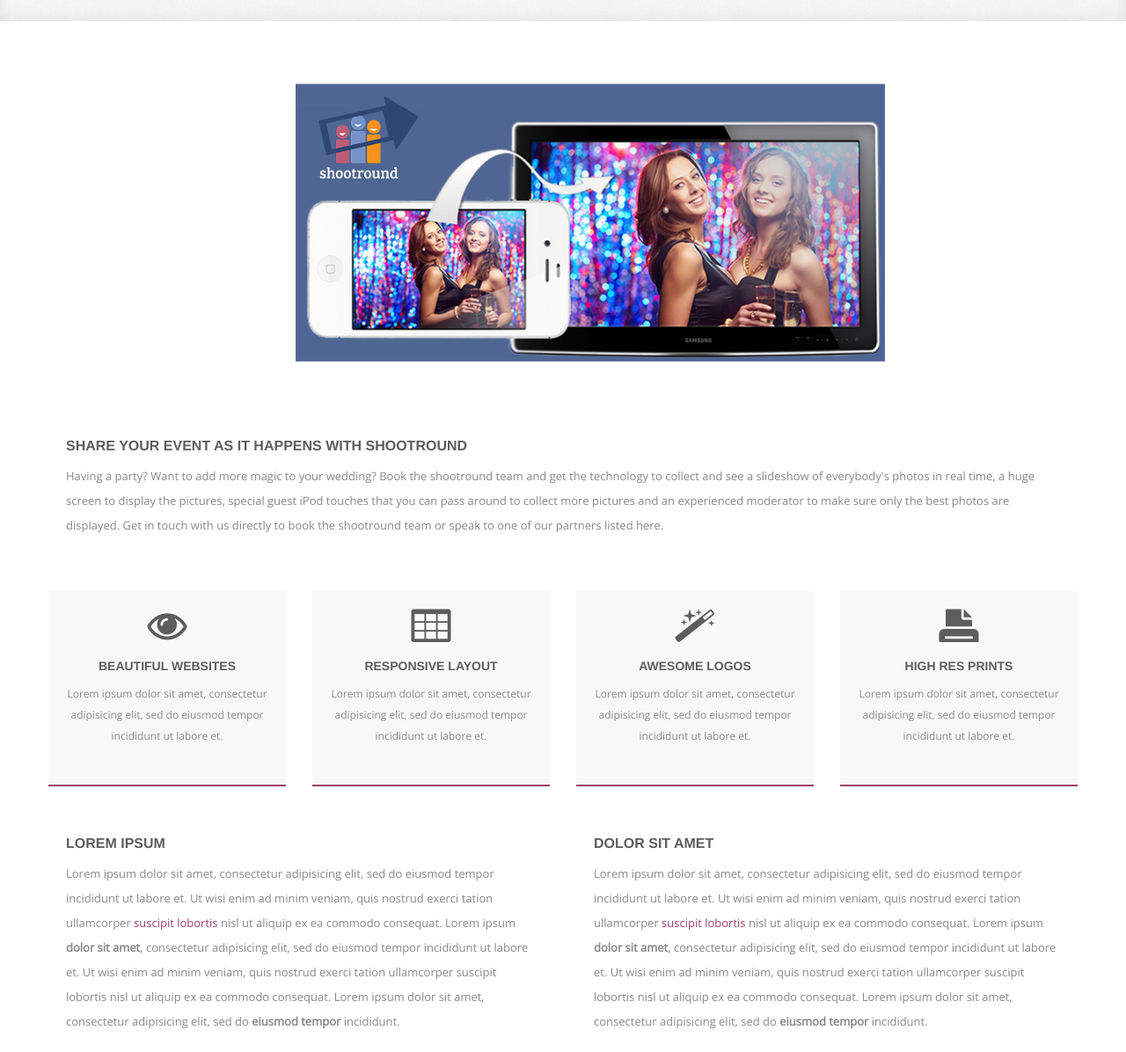
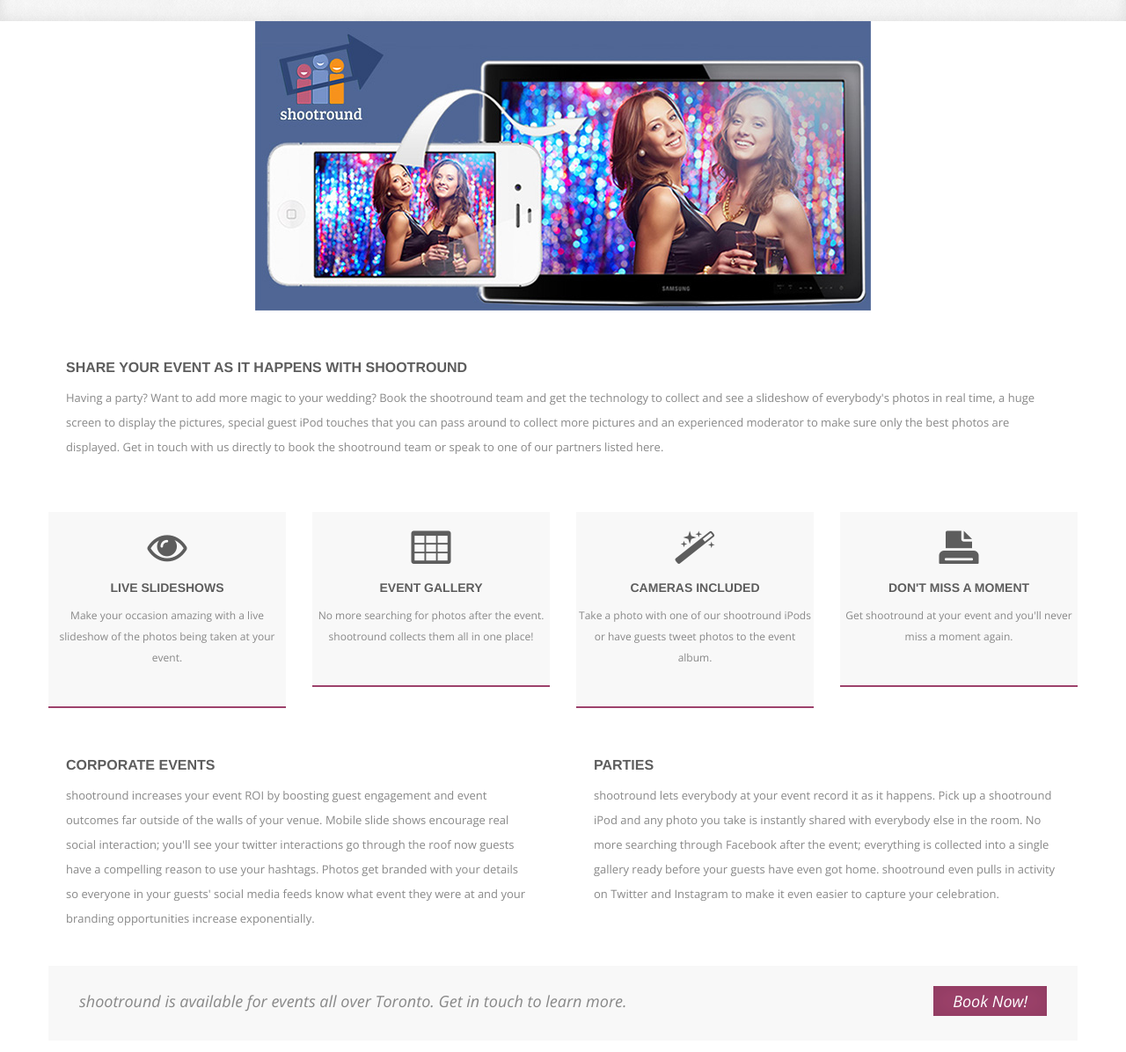
Before and after one commit to shootround/Interact, a plain HTML site: page andia-agency/shootround.html in a window 1280 px wide. Shown: the part 204-1400 px from the top of the page at 88% size. Drawn offline with nearby package versions, Linux system fonts and the light colour scheme; some packages are replaced by stand-ins of ours; a web font is replaced by a local one.

```diff
--- a/andia-agency/assets/css/style.css
+++ b/andia-agency/assets/css/style.css
@@ -41,8 +41,8 @@ strong { font-weight: bold; }
 /* -- Image CSS (More of Isaac's custom Css) --- */
 
 .image {
-    margin-top: 15px;
-    margin-bottom: 15px;
+    margin-top: 45px;
+    margin-bottom: 45px;
     border: 6px solid #fff;
 }
 
--- a/andia-agency/shootround.html
+++ b/andia-agency/shootround.html
@@ -92,11 +92,11 @@
         </div>
 
         <!-- Isaac's attempt at including an image -->
-        <div class="image">
-            <div class="span7 offset3">
-                <img src="assets/img/srflash.png"></img>
-            </div>
+
+        <div class=".image">
+            <img src="assets/img/srflash.jpg"></img>
         </div>
+
 
         <!-- Services Full Width Text -->
         <div class="services-full-width container">
@@ -115,29 +115,29 @@
                     <div class="icon-awesome">
                         <i class="icon-eye-open"></i>
                     </div>
-                    <h4>Beautiful Websites</h4>
-                    <p>Lorem ipsum dolor sit amet, consectetur adipisicing elit, sed do eiusmod tempor incididunt ut labore et.</p>
+                    <h4>Live slideshows</h4>
+                    <p>Make your occasion amazing with a live slideshow of the photos being taken at your event.</p>
                 </div>
                 <div class="service span3">
                     <div class="icon-awesome">
                         <i class="icon-table"></i>
                     </div>
-                    <h4>Responsive Layout</h4>
-                    <p>Lorem ipsum dolor sit amet, consectetur adipisicing elit, sed do eiusmod tempor incididunt ut labore et.</p>
+                    <h4>Event gallery</h4>
+                    <p>No more searching for photos after the event. shootround collects them all in one place!</p>
                 </div>
                 <div class="service span3">
                     <div class="icon-awesome">
                         <i class="icon-magic"></i>
                     </div>
-                    <h4>Awesome Logos</h4>
-                    <p>Lorem ipsum dolor sit amet, consectetur adipisicing elit, sed do eiusmod tempor incididunt ut labore et.</p>
+                    <h4>Cameras included</h4>
+                    <p>Take a photo with one of our shootround iPods or have guests tweet photos to the event album.</p>
                 </div>
                 <div class="service span3">
                     <div class="icon-awesome">
                         <i class="icon-print"></i>
                     </div>
-                    <h4>High Res Prints</h4>
-                    <p>Lorem ipsum dolor sit amet, consectetur adipisicing elit, sed do eiusmod tempor incididunt ut labore et.</p>
+                    <h4>Don't miss a moment</h4>
+                    <p>Get shootround at your event and you'll never miss a moment again.</p>
                 </div>
             </div>
         </div>
@@ -146,12 +146,12 @@
         <div class="services-half-width container">
             <div class="row">
                 <div class="services-half-width-text span6">
-                    <h4>Lorem Ipsum</h4>
-                    <p>Lorem ipsum dolor sit amet, consectetur adipisicing elit, sed do eiusmod tempor incididunt ut labore et. Ut wisi enim ad minim veniam, quis nostrud exerci tation ullamcorper <span class="violet">suscipit lobortis</span> nisl ut aliquip ex ea commodo consequat. Lorem ipsum <strong>dolor sit amet</strong>, consectetur adipisicing elit, sed do eiusmod tempor incididunt ut labore et. Ut wisi enim ad minim veniam, quis nostrud exerci tation ullamcorper suscipit lobortis nisl ut aliquip ex ea commodo consequat. Lorem ipsum dolor sit amet, consectetur adipisicing elit, sed do <strong>eiusmod tempor</strong> incididunt.</p>
+                    <h4>Corporate events</h4>
+                    <p>shootround increases your event ROI by boosting guest engagement and event outcomes far outside of the walls of your venue.  Mobile slide shows encourage real social interaction; you'll see your twitter interactions go through the roof now guests have a compelling reason to use your hashtags.  Photos get branded with your details so everyone in your guests' social media feeds know what event they were at and your branding opportunities increase exponentially.  </p>
                 </div>
                 <div class="services-half-width-text span6">
-                    <h4>Dolor Sit Amet</h4>
-                    <p>Lorem ipsum dolor sit amet, consectetur adipisicing elit, sed do eiusmod tempor incididunt ut labore et. Ut wisi enim ad minim veniam, quis nostrud exerci tation ullamcorper <span class="violet">suscipit lobortis</span> nisl ut aliquip ex ea commodo consequat. Lorem ipsum <strong>dolor sit amet</strong>, consectetur adipisicing elit, sed do eiusmod tempor incididunt ut labore et. Ut wisi enim ad minim veniam, quis nostrud exerci tation ullamcorper suscipit lobortis nisl ut aliquip ex ea commodo consequat. Lorem ipsum dolor sit amet, consectetur adipisicing elit, sed do <strong>eiusmod tempor</strong> incididunt.</p>
+                    <h4>Parties</h4>
+                    <p>shootround lets everybody at your event record it as it happens.  Pick up a shootround iPod and any photo you take is instantly shared with everybody else in the room.  No more searching through Facebook after the event; everything is collected into a single gallery ready before your guests have even got home.  shootround even pulls in activity on Twitter and Instagram to make it even easier to capture your celebration. </p>
                 </div>
             </div>
         </div>
@@ -161,10 +161,10 @@
             <div class="row">
                 <div class="call-to-action-text span12">
                     <div class="ca-text">
-                        <p>Lorem ipsum <span class="violet">dolor sit amet</span>, consectetur adipisicing elit, sed do eiusmod tempor incididunt ut labore et ut wisi enim.</p>
+                        <p>shootround is available for events all over Toronto.  Get in touch to learn more.</p>
                     </div>
                     <div class="ca-button">
-                        <a href="">Try It Now!</a>
+                        <a href="">Book Now!</a>
                     </div>
                 </div>
             </div>
```
Also changed, not shown: andia-agency/index.html (+9 -3 lines), andia-agency/assets/img/srflash.jpg (added).
